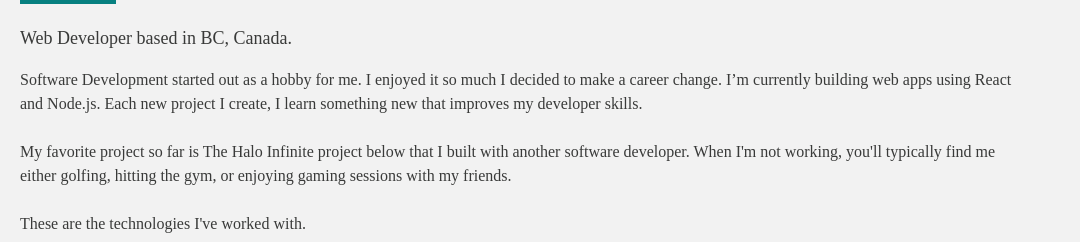
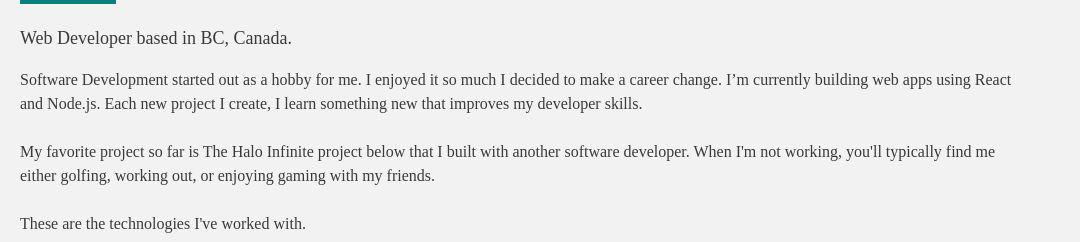
Before and after one commit to dougbeckwith/portfolio, a React (Create React App) app: page / in a window 1280 px wide. Shown: the part 1140-1382 px from the top of the page, without its empty margins (0-1080 px from the left). Built offline with nearby package versions, Linux system fonts and the light colour scheme.

Commit message:
update about me

```diff
--- a/src/components/about/About.jsx
+++ b/src/components/about/About.jsx
@@ -37,8 +37,8 @@ const About = () => {
             <p className="pt-2 pb-4">
               My favorite project so far is The Halo Infinite project below that
               I built with another software developer. When I'm not working,
-              you'll typically find me either golfing, hitting the gym, or
-              enjoying gaming sessions with my friends.
+              you'll typically find me either golfing, working out, or enjoying
+              gaming with my friends.
             </p>
             <p className="pt-2 pb-2">
               These are the technologies I've worked with.
```
